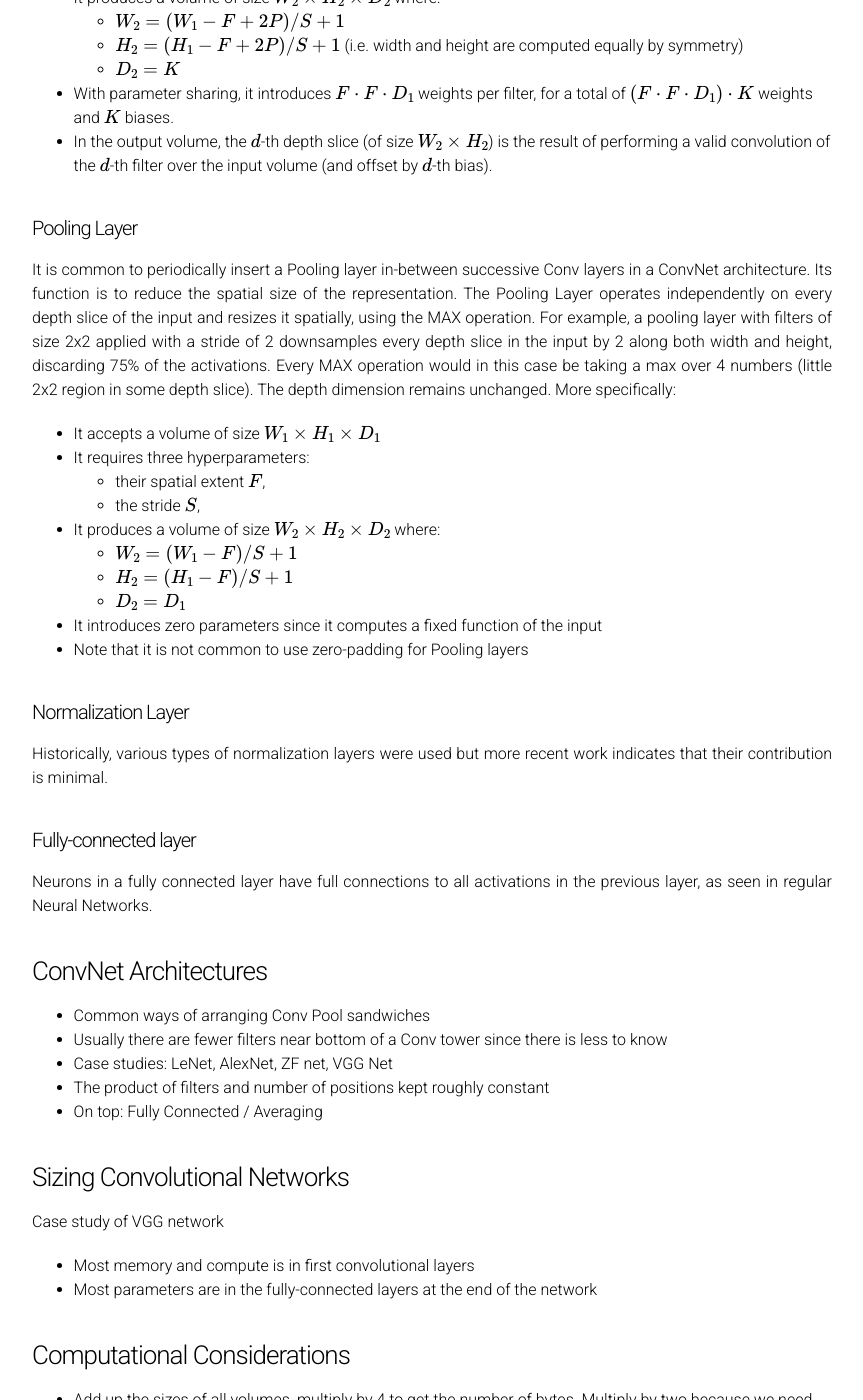
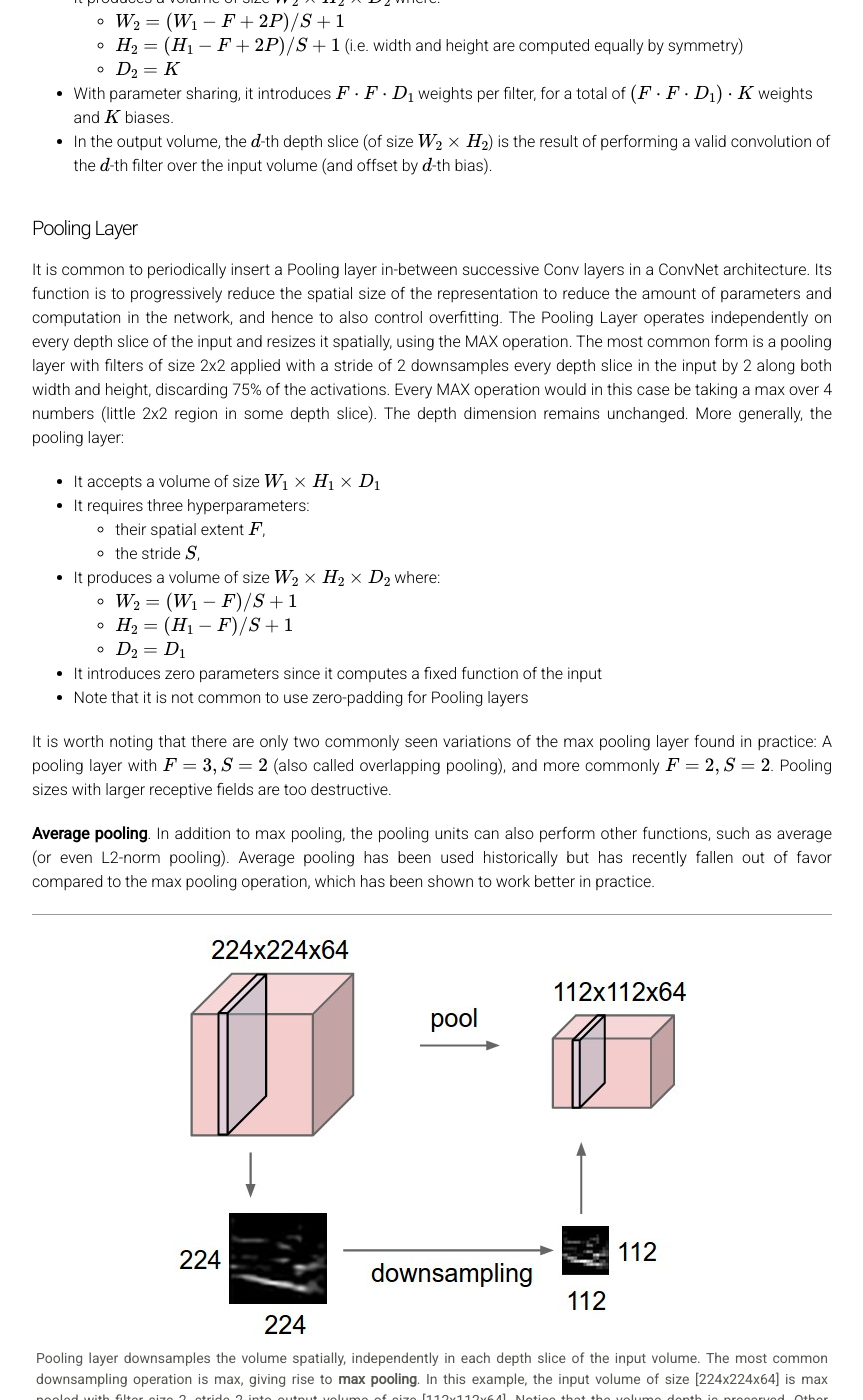
Before and after one commit to cs231n/cs231n.github.io, a Jekyll site: the page built from convolutional-networks.md, in a window 1280 px wide and 1400 px high, scrolled down 6760 px. Shown: the whole window, without its empty margins (208-1071 px from the left). Built offline with Jekyll 4.4.1, drawn with Linux system fonts in a browser that asks for light colours; Markdown is read by kramdown in place of the engine named in the settings; formulas are drawn with MathJax 3; some of the changed text lies outside the part shown.

Commit message:
additions

```diff
--- a/convolutional-networks.md
+++ b/convolutional-networks.md
@@ -133,7 +133,7 @@
 
 #### Pooling Layer
 
-It is common to periodically insert a Pooling layer in-between successive Conv layers in a ConvNet architecture. Its function is to reduce the spatial size of the representation. The Pooling Layer operates independently on every depth slice of the input and resizes it spatially, using the MAX operation. For example, a pooling layer with filters of size 2x2 applied with a stride of 2 downsamples every depth slice in the input by 2 along both width and height, discarding 75% of the activations. Every MAX operation would in this case be taking a max over 4 numbers (little 2x2 region in some depth slice). The depth dimension remains unchanged. More specifically:
+It is common to periodically insert a Pooling layer in-between successive Conv layers in a ConvNet architecture. Its function is to progressively reduce the spatial size of the representation to reduce the amount of parameters and computation in the network, and hence to also control overfitting. The Pooling Layer operates independently on every depth slice of the input and resizes it spatially, using the MAX operation. The most common form is a pooling layer with filters of size 2x2 applied with a stride of 2 downsamples every depth slice in the input by 2 along both width and height, discarding 75% of the activations. Every MAX operation would in this case be taking a max over 4 numbers (little 2x2 region in some depth slice). The depth dimension remains unchanged. More generally, the pooling layer:
 
 - It accepts a volume of size \\(W\_1 \times H\_1 \times D\_1\\)
 - It requires three hyperparameters:
@@ -146,29 +146,51 @@
 - It introduces zero parameters since it computes a fixed function of the input
 - Note that it is not common to use zero-padding for Pooling layers
 
+It is worth noting that there are only two commonly seen variations of the max pooling layer found in practice: A pooling layer with \\(F = 3, S = 2\\) (also called overlapping pooling), and more commonly \\(F = 2, S = 2\\). Pooling sizes with larger receptive fields are too destructive.
+
+**Average pooling**. In addition to max pooling, the pooling units can also perform other functions, such as average (or even L2-norm pooling). Average pooling has been used historically but has recently fallen out of favor compared to the max pooling operation, which has been shown to work better in practice.
+
+<div class="fig figcenter fighighlight">
+  <img src="/assets/cnn/pool.jpeg">
+  <div class="figcaption">
+    Pooling layer downsamples the volume spatially, independently in each depth slice of the input volume. The most common downsampling operation is max, giving rise to <b>max pooling</b>. In this example, the input volume of size [224x224x64] is max pooled with filter size 2, stride 2 into output volume of size [112x112x64]. Notice that the volume depth is preserved. Other operations you may see is average pooling, or L2 pooling.
+  </div>
+</div>
 
 #### Normalization Layer
 
-Historically, various types of normalization layers were used but more recent work indicates that their contribution is minimal.
+Many types of normalization layers were previously proposed, with the intentions of implementing inhibition schemes seen in the brain. However, these have fallen out of favor because their contribution has been shown to be minimal, if any. For various types of normalizations, see the discussion in Alex Krizhevsky's [cuda-convnet library API](http://code.google.com/p/cuda-convnet/wiki/LayerParams#Local_response_normalization_layer_(same_map)).
 
 #### Fully-connected layer
 
-Neurons in a fully connected layer have full connections to all activations in the previous layer, as seen in regular Neural Networks.
+Neurons in a fully connected layer have full connections to all activations in the previous layer, as seen in regular Neural Networks. Their activations can hence be computed with matrix multiplication followed by a bias offset. See the *Neural Network* section of the notes for more information.
 
 ### ConvNet Architectures
 
-- Common ways of arranging Conv Pool sandwiches
-- Usually there are fewer filters near bottom of a Conv tower since there is less to know
-- Case studies: LeNet, AlexNet, ZF net, VGG Net
-- The product of filters and number of positions kept roughly constant
-- On top: Fully Connected / Averaging
+We have seen that Convolutional Networks are commonly made up of only three layer types: CONV, POOL (we assume Max pool unless stated otherwise) and FC (short for fully-connected). We will also explicitly write the RELU activation function as a layer, which applies elementwise non-linearity. In this section we discuss how these are commonly stacked together to form entire ConvNets.
 
-### Sizing Convolutional Networks
 
-Case study of VGG network
+**Common architecture pattern**. The most common form of a ConvNet architecture stacks a few CONV-RELU layers, follows them with POOL layers, and repeats this pattern until the image has been merged spatially to a small size. At some point, it is common to transition to fully-connected layers. The last fully-connected layer holds the output, such as the class scores. In other words, the most common ConvNet architecture follows the pattern:
 
-- Most memory and compute is in first convolutional layers
-- Most parameters are in the fully-connected layers at the end of the network
+`INPUT -> [[CONV -> RELU]*N -> POOL?]*M -> [FC -> RELU]*K -> FC`
+
+where the `*` indicates repetition, and the `POOL?` indicates an optional pooling layer. Moreover, `N >= 0` (and usually `N <= 3`), `M >= 0`, `K >= 0` (and usually `K < 3`). For example, here are some common ConvNet architectures you may see that follow this pattern:
+
+- `INPUT -> FC`, implements a linear classifier. Here `N = M = K = 0`.
+- `INPUT -> CONV -> RELU -> FC`
+- `INPUT -> [CONV -> RELU -> POOL]*2 -> FC -> RELU -> FC`
+- `INPUT -> [CONV -> RELU -> CONV -> RELU -> POOL]*3 -> [FC -> RELU]*2 -> FC`
+
+**Sizing patterns**.
+
+Until now we've omitted mentions of common hyperparameters used in each of the layers in a ConvNet.
+
+- The spatial extent of volumes shrinks while the depth extent becomes larger
+
+**Case study**
+
+- AlexNet
+- VGGNet
 
 ### Computational Considerations
 
@@ -177,6 +199,22 @@
 - Dividy number of bytes by 1024 to get number of KB, by 1024 to get number of MB, and 1024 again to get GB.
 - Most GPUs currently have about 4GB of memory, or 6GB or up to 12GB. Use minibatch size that maxes out the memory in your GPU. Remember that smaller batch sizes likely need smaller learning rates.
 
-### Misc Tips/Tricks
+### Transfer Learning
 
-- Usually people apply less dropout in early conv layers since there are not that many parameters there compared to later stages of the network (e.g. the fully connected layers)
+It is very common to pretrain a ConvNet on a large dataset (e.g. ImageNet) and then use the weights as an initialzation for a ConvNet we wish to train on a different dataset.
+
+### Addressing Overfitting
+
+#### Data Augmentation
+
+- Flip the training images over x-axis
+- Jitter the colors slightly
+- Translate the images around by few pixels when passing them as input
+
+#### Dropout
+
+- Dropout is just as effective for Conv layers. Usually people apply less dropout right before early conv layers since there are not that many parameters there compared to later stages of the network (e.g. the fully connected layers).
+
+### Additional Resources
+
+- [DeepLearning.net tutorial](http://deeplearning.net/tutorial/lenet.html)
```
Also changed, not shown: assets/cnn/pool.jpeg (added).
